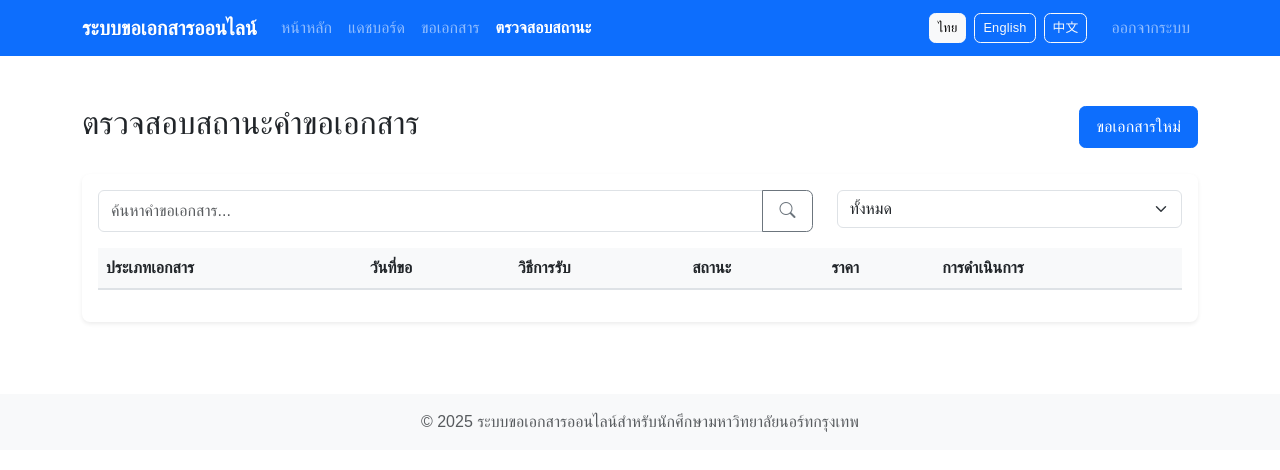
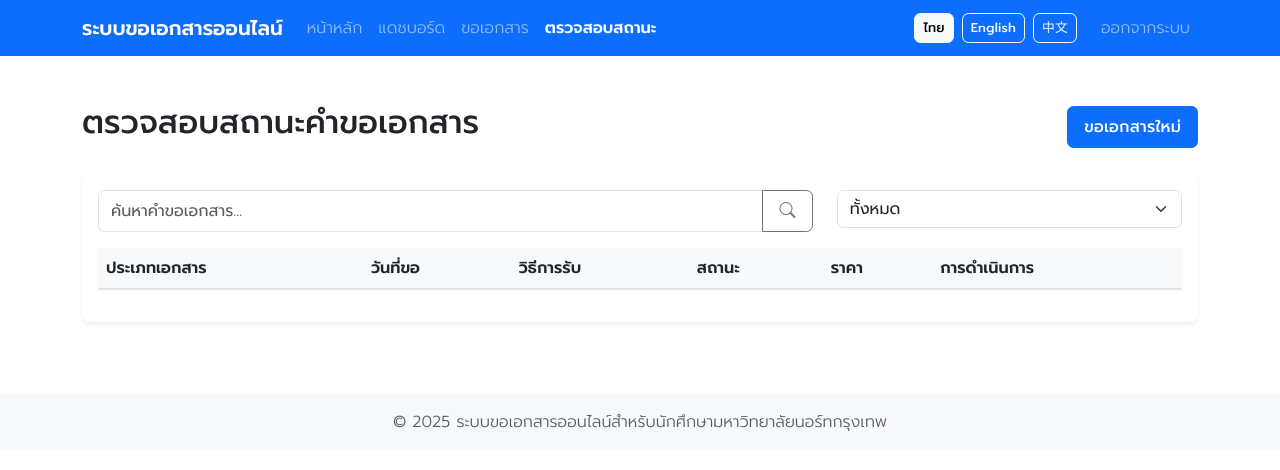
Before and after one commit to akkadateoit/document-request-system, a website: page public/status.html in a window 1280 px wide. Drawn offline with nearby package versions, Linux system fonts and the light colour scheme; no server answers; sample sign-in values are in the browser's storage.

Commit message:
Update status.html

```diff
--- a/public/status.html
+++ b/public/status.html
@@ -4,6 +4,13 @@
   <meta charset="UTF-8">
   <meta name="viewport" content="width=device-width, initial-scale=1.0">
   <title data-i18n="status.title">ตรวจสอบสถานะ - ระบบขอเอกสารออนไลน์</title>
+  <!-- เพิ่มฟอนต์ Prompt สำหรับภาษาไทยและอังกฤษ -->
+  <link href="https://fonts.googleapis.com/css2?family=Prompt:wght@300;400;500;600;700&display=swap" rel="stylesheet">
+
+  <!-- เพิ่มฟอนต์ Noto Sans SC สำหรับภาษาจีน -->
+  <link href="https://fonts.googleapis.com/css2?family=Noto+Sans+SC:wght@300;400;500;700&display=swap" rel="stylesheet">
+
+
   <link rel="stylesheet" href="https://cdn.jsdelivr.net/npm/bootstrap@5.3.0/dist/css/bootstrap.min.css">
   <link rel="stylesheet" href="https://cdn.jsdelivr.net/npm/bootstrap-icons@1.10.0/font/bootstrap-icons.css">
   <link rel="stylesheet" href="css/style.css">
```
